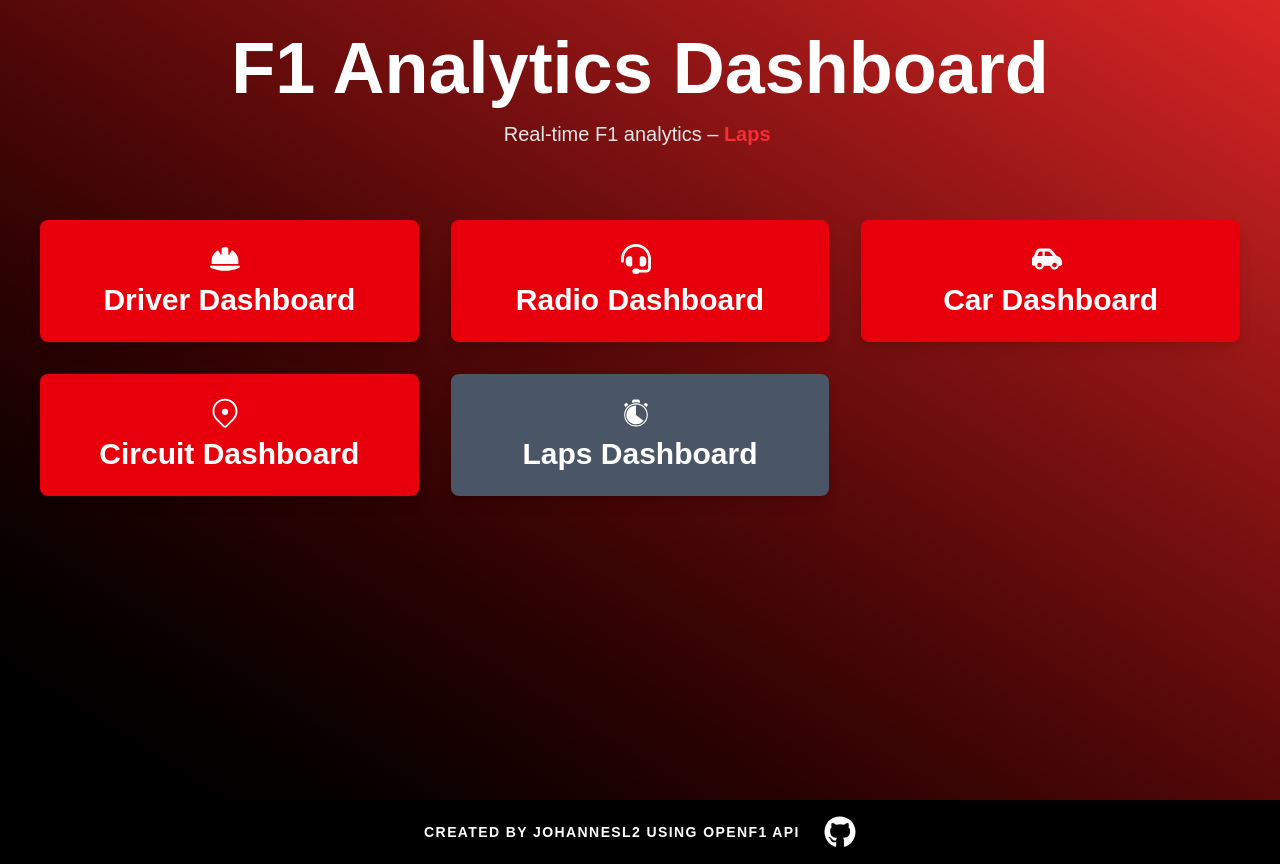
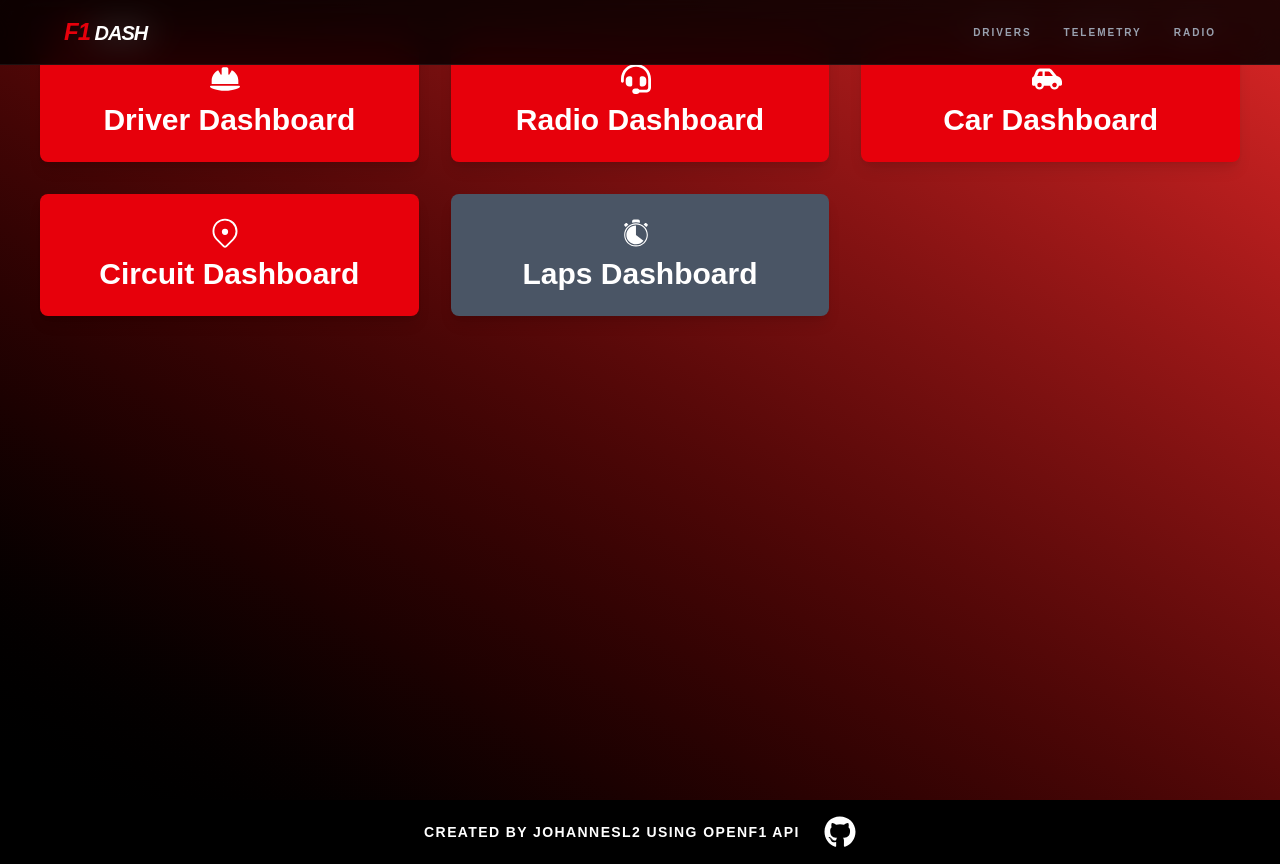
Before and after one commit to JohannesL2/F1-Dashboard, a React (Vite) app: page / in a window 1280 px wide. Built offline with nearby package versions, Linux system fonts and the light colour scheme.

Commit message:
Update routing and global navigation in header

```diff
--- a/src/App.jsx
+++ b/src/App.jsx
@@ -11,6 +11,7 @@ function App() {
 
   return (
     <div>
+      <Header/>
     <Routes>
       <Route path="/" element={<HomePage/>}/>
       <Route path="/driver_dashboard" element={<DriverDashboard/>}/>
--- a/src/components/Header.jsx
+++ b/src/components/Header.jsx
@@ -1,25 +1,35 @@
 import React from 'react'
-import { Typewriter } from 'react-simple-typewriter'
+import { Link, useLocation } from 'react-router-dom'
 
 const Header = () => {
+  const location = useLocation();
+
+  // En liten hjälpfunktion för att se vilken sida vi är på
+  const isActive = (path) => location.pathname === path ? 'text-red-500' : 'text-gray-400 hover:text-white';
+
   return (
-      <div className='py-8'>
-      <h1 className="text-5xl sm:text-7xl font-extrabold text-white text-center">
-  F1 Analytics Dashboard
-</h1>
-<p className="text-xl text-gray-200 mt-4 text-center">
-  Real-time F1 analytics –{' '}
-  <span className='text-red-500 font-bold'>
-  <Typewriter words={['drivers', 'cars', 'tracks', 'Laps', 'radio', 'more...']}
-      loop={0}
-      cursor
-      cursorStyle="|"
-      typeSpeed={70}
-      deleteSpeed={50}
-      delaySpeed={1000}/>
-  </span>
-</p>
-</div>
+    <header className="fixed top-0 z-50 w-full bg-black/60 backdrop-blur-lg border-b border-white/5 px-6 py-4">
+      <div className="max-w-6xl mx-auto flex justify-between items-center">
+
+        {/* LOGO */}
+        <Link to="/" className="text-xl font-black italic tracking-tighter group">
+          <span className="text-red-600 group-hover:text-white transition-colors text-2xl">F1</span> DASH
+        </Link>
+
+        {/* NAVIGATION */}
+        <nav className="flex gap-8 text-[10px] uppercase tracking-[0.2em] font-bold">
+          <Link to="/driver_dashboard" className={`${isActive('/driver_dashboard')} transition-all`}>
+            Drivers
+          </Link>
+          <Link to="/car_dashboard" className={`${isActive('/car_dashboard')} transition-all`}>
+            Telemetry
+          </Link>
+          <Link to="/radio_dashboard" className={`${isActive('/radio_dashboard')} transition-all`}>
+            Radio
+          </Link>
+        </nav>
+      </div>
+    </header>
   )
 }
 
```
